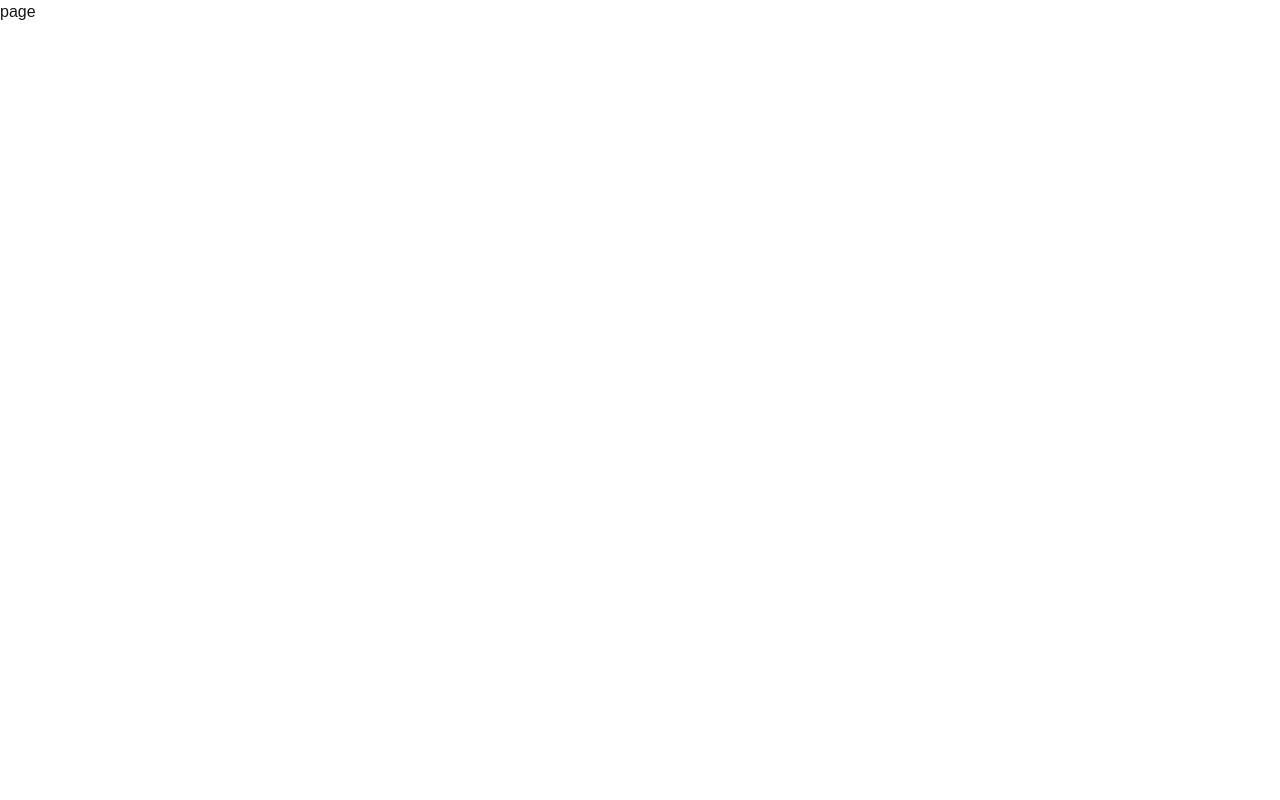
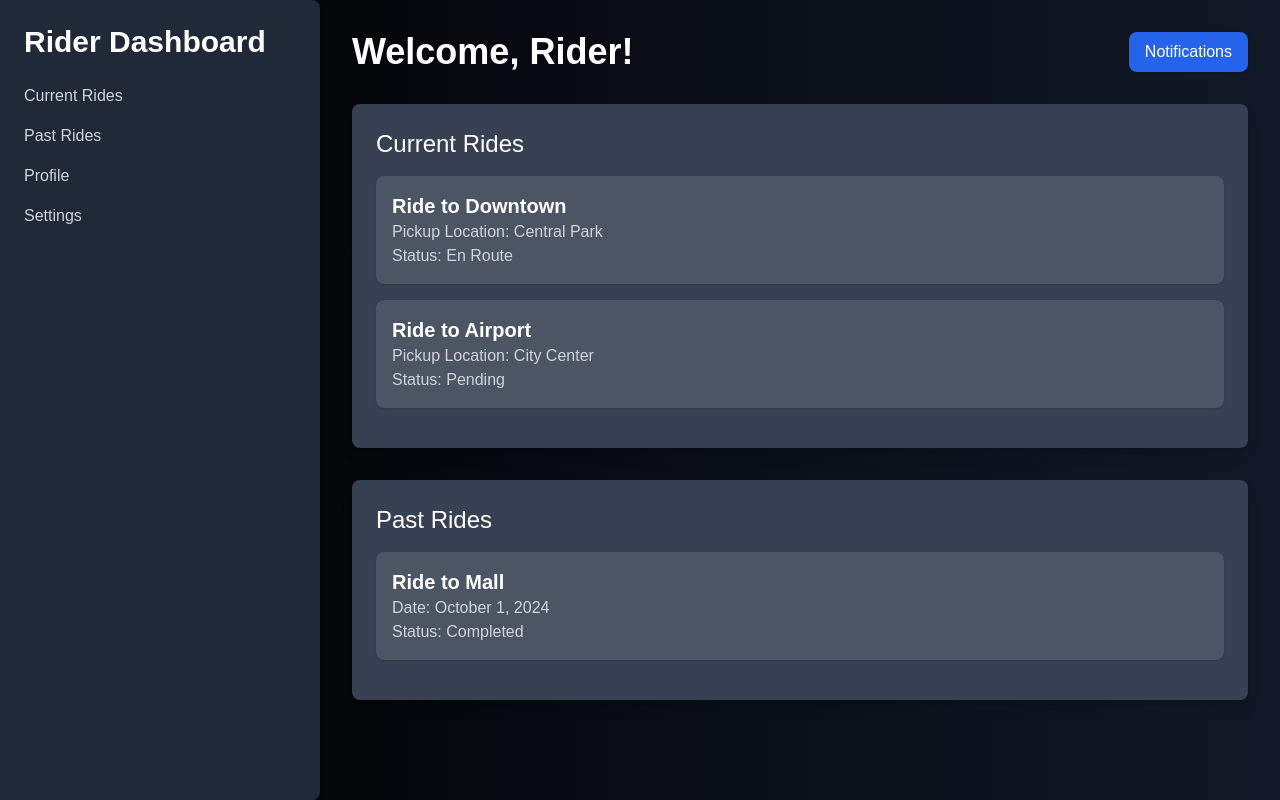
Before and after one commit to Harish01234/vahanseva, a Next.js app: page /dashboard in a window 1280 px wide. Built offline with nearby package versions, Linux system fonts and the light colour scheme.

Commit message:
basic work done

```diff
--- a/package.json
+++ b/package.json
@@ -16,7 +16,8 @@
     "next": "14.2.14",
     "react": "^18",
     "react-dom": "^18",
-    "zod": "^3.23.8"
+    "zod": "^3.23.8",
+    "zustand": "^5.0.0-rc.2"
   },
   "devDependencies": {
     "@types/bcryptjs": "^2.4.6",
--- /dev/null
+++ b/src/app/api/rides/route.ts
@@ -0,0 +1,61 @@
+// pages/api/rides/index.ts
+import connectDb from '@/lib/dbconnect';
+import RideModel from '@/model/Ride';
+import { NextRequest, NextResponse } from 'next/server';
+
+connectDb();
+
+export async function POST(request: NextRequest) {
+    try {
+        const reqBody = await request.json();
+        const { customerId, pickupLocation, dropoffLocation, rideType } = reqBody;
+
+        // Validation
+        if (!customerId || !pickupLocation || !dropoffLocation || !rideType) {
+            return NextResponse.json(
+                { error: 'All fields are required' },
+                { status: 400 } // Use 400 for bad request
+            );
+        }
+
+        // Create a new ride
+        const newRide = new RideModel({
+            customerId,
+            pickupLocation,
+            dropoffLocation,
+            rideType,
+            status: 'Pending', // Set initial status to Pending
+        });
+
+        await newRide.save();
+
+        return NextResponse.json({
+            message: 'Ride created successfully',
+            success: true,
+            ride: newRide, // Return the created ride object
+        }, { status: 201 });
+    } catch (error: any) {
+        console.error("Error during ride creation:", error);
+        return NextResponse.json({ error: error.message }, { status: 500 });
+    }
+}
+
+export async function GET(request: NextRequest) {
+    try {
+        const url = new URL(request.url);
+        const customerId = url.searchParams.get('customerId'); // Optional query param
+
+        // Fetch available rides (e.g., rides with 'Pending' status)
+        const query: any = { status: 'Pending' };
+        if (customerId) {
+            query.customerId = customerId; // Filter by customer ID if provided
+        }
+
+        const availableRides = await RideModel.find(query);
+
+        return NextResponse.json(availableRides, { status: 200 });
+    } catch (error: any) {
+        console.error("Error fetching rides:", error);
+        return NextResponse.json({ error: error.message }, { status: 500 });
+    }
+}
--- a/src/app/api/signin/route.ts
+++ b/src/app/api/signin/route.ts
@@ -34,7 +34,7 @@ export async function POST(request: NextRequest) {
 
         // Create JWT token
         const tokenData = {
-            userid: user._id,
+
             email: user.email,
             username: user.username,
             role: user.role, // Ensure to include the role in the token if needed
@@ -43,6 +43,7 @@ export async function POST(request: NextRequest) {
         const token = jwt.sign(tokenData, process.env.TOKEN_SECRET!, { expiresIn: '1h' });
 
         const response = NextResponse.json({
+            userid: user._id,
             message: 'Logged in successfully',
             success: true,
             role: user.role, // Include user role in the response
--- a/src/app/book-ride/page.tsx
+++ b/src/app/book-ride/page.tsx
@@ -1,15 +1,19 @@
 // BookRide.jsx
 'use client';
+import { useUserStore } from "@/store/userstore";
 import { useState } from "react";
+
 
 export default function BookRide() {
   const [pickupLocation, setPickupLocation] = useState("");
   const [dropoffLocation, setDropoffLocation] = useState("");
   const [rideType, setRideType] = useState("Bike");
+  const {user}=useUserStore();
 
   const handleSubmit = (e : React.FormEvent) => {
     e.preventDefault();
     const rideDetails = {
+      customerId: user?.id,
       pickupLocation,
       dropoffLocation,
       rideType,
--- a/src/app/dashboard/page.tsx
+++ b/src/app/dashboard/page.tsx
@@ -1,9 +1,67 @@
-import React from 'react'
+import React from 'react';
 
-function page() {
-  return (
-    <div>page</div>
-  )
-}
+const RiderDashboard = () => {
+    return (
+        <div className="flex flex-col lg:flex-row h-screen bg-gradient-to-r from-black to-gray-900">
+            {/* Sidebar */}
+            <div className="lg:w-1/4 bg-gray-800 p-6 shadow-lg rounded-r-lg lg:rounded-lg lg:rounded-l-none">
+                <h2 className="text-3xl text-white font-bold mb-6">Rider Dashboard</h2>
+                <nav>
+                    <ul>
+                        <li className="text-gray-300 hover:text-white mb-4 transition duration-300">
+                            <a href="/rider/current-rides">Current Rides</a>
+                        </li>
+                        <li className="text-gray-300 hover:text-white mb-4 transition duration-300">
+                            <a href="/rider/past-rides">Past Rides</a>
+                        </li>
+                        <li className="text-gray-300 hover:text-white mb-4 transition duration-300">
+                            <a href="/rider/profile">Profile</a>
+                        </li>
+                        <li className="text-gray-300 hover:text-white mb-4 transition duration-300">
+                            <a href="/rider/settings">Settings</a>
+                        </li>
+                    </ul>
+                </nav>
+            </div>
 
-export default page
+            {/* Main Content */}
+            <div className="flex-1 p-6 lg:p-8">
+                {/* Header */}
+                <div className="flex justify-between items-center mb-8">
+                    <h1 className="text-3xl lg:text-4xl text-white font-bold">Welcome, Rider!</h1>
+                    <button className="bg-blue-600 text-white px-4 py-2 rounded-lg shadow hover:bg-blue-500 transition duration-300">
+                        Notifications
+                    </button>
+                </div>
+
+                {/* Current Rides Section */}
+                <div className="bg-gray-700 p-6 rounded-lg shadow-lg mb-8">
+                    <h2 className="text-2xl text-white mb-4">Current Rides</h2>
+                    {/* Example Ride Card */}
+                    <div className="bg-gray-600 p-4 rounded-lg mb-4 shadow transition duration-300 hover:bg-gray-500">
+                        <h3 className="text-xl text-white font-semibold">Ride to Downtown</h3>
+                        <p className="text-gray-300">Pickup Location: Central Park</p>
+                        <p className="text-gray-300">Status: En Route</p>
+                    </div>
+                    <div className="bg-gray-600 p-4 rounded-lg mb-4 shadow transition duration-300 hover:bg-gray-500">
+                        <h3 className="text-xl text-white font-semibold">Ride to Airport</h3>
+                        <p className="text-gray-300">Pickup Location: City Center</p>
+                        <p className="text-gray-300">Status: Pending</p>
+                    </div>
+                </div>
+
+                {/* Past Rides Section */}
+                <div className="bg-gray-700 p-6 rounded-lg shadow-lg">
+                    <h2 className="text-2xl text-white mb-4">Past Rides</h2>
+                    <div className="bg-gray-600 p-4 rounded-lg mb-4 shadow transition duration-300 hover:bg-gray-500">
+                        <h3 className="text-xl text-white font-semibold">Ride to Mall</h3>
+                        <p className="text-gray-300">Date: October 1, 2024</p>
+                        <p className="text-gray-300">Status: Completed</p>
+                    </div>
+                </div>
+            </div>
+        </div>
+    );
+};
+
+export default RiderDashboard;
--- a/src/app/page.tsx
+++ b/src/app/page.tsx
@@ -1,6 +1,12 @@
 // Home.jsx
+'use client';
+import { useUserStore } from "@/store/userstore";
 
 export default function Home() {
+
+  const {user}=useUserStore()
+  console.log("user",user);
+
   return (
     <div className="bg-black min-h-screen flex flex-col justify-center items-center">
       {/* Header Section */}
--- /dev/null
+++ b/src/model/Ride.ts
@@ -0,0 +1,35 @@
+import mongoose, { Document, Schema } from 'mongoose';
+
+interface Ride extends Document {
+    customerId: Schema.Types.ObjectId; // Customer who booked the ride
+    riderId?: Schema.Types.ObjectId; // Assigned rider (optional at first)
+    pickupLocation: string; // Where the ride starts
+    dropoffLocation: string; // Where the ride ends
+    rideType: 'bike' | 'car'; // Type of ride
+    status: 'Pending' | 'Assigned' | 'En Route' | 'Completed' | 'Cancelled'; // Current status of the ride
+    bookedAt: Date; // When the ride was booked
+    completedAt?: Date; // When the ride was completed
+}
+
+const rideSchema = new Schema<Ride>({
+    customerId: { type: Schema.Types.ObjectId, ref: 'User', required: true },
+    riderId: { type: Schema.Types.ObjectId, ref: 'User' }, // Optional, can be assigned later
+    pickupLocation: { type: String, required: true },
+    dropoffLocation: { type: String, required: true },
+    rideType: {
+        type: String,
+        enum: ['bike', 'car'],
+        required: true,
+    },
+    status: {
+        type: String,
+        enum: ['Pending', 'Assigned', 'En Route', 'Completed', 'Cancelled'],
+        default: 'Pending',
+    },
+    bookedAt: { type: Date, default: Date.now },
+    completedAt: { type: Date },
+});
+
+// Create the Ride model
+const RideModel = mongoose.models.Ride || mongoose.model('Ride', rideSchema);
+export default RideModel;
--- /dev/null
+++ b/src/store/userstore.ts
@@ -0,0 +1,52 @@
+import { create } from "zustand";
+import { persist } from "zustand/middleware";
+
+// Define the User interface
+interface User {
+  id: number;
+  name: string;
+  email: string;
+}
+
+// Define the UserStore interface
+interface UserStore {
+  user: User | null;                // User state (initially null)
+  setUser: (newUser: User) => void; // Function to set user
+  updateUser: (updatedUser: Partial<User>) => void; // Function to update user
+  clearUser: () => void;            // Function to clear user
+}
+
+// Create the Zustand store with persistence
+export const useUserStore = create<UserStore>()(
+  persist(
+    (set) => ({
+      user: null,  // Initial state
+
+      // Set the user data
+      setUser: (newUser: User) => set(() => ({ user: newUser })),
+
+      // Update user data by merging the existing and updated fields
+      updateUser: (updatedUser: Partial<User>) => set((state) => ({
+        user: state.user ? { ...state.user, ...updatedUser } : null,
+      })),
+
+      // Clear the user data (set to null)
+      clearUser: () => set(() => ({ user: null })),
+    }),
+    {
+      name: "user-storage", // Name for the localStorage key
+      storage: {
+        getItem: (name) => {
+          const value = localStorage.getItem(name);
+          return value ? JSON.parse(value) : null; // Parse the string to JSON
+        },
+        setItem: (name, value) => {
+          localStorage.setItem(name, JSON.stringify(value)); // Store as a JSON string
+        },
+        removeItem: (name) => {
+          localStorage.removeItem(name);
+        },
+      },
+    }
+  )
+);
```
Also changed, not shown: src/app/(auth)/signin/page.tsx (+21 -9 lines), src/app/customercostomerdashboard/page.tsx (added), 1 other file (tests, documents, lock files or other folders).
